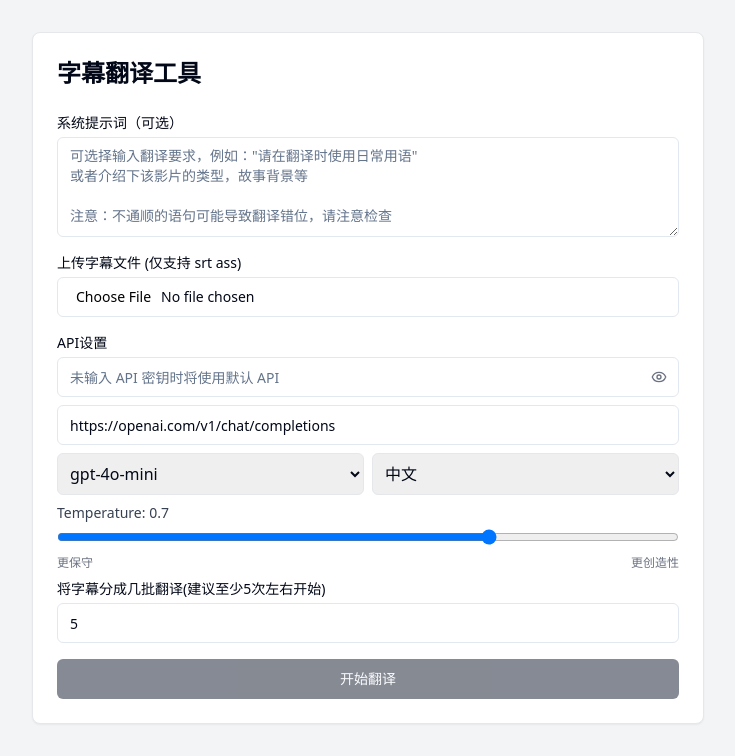
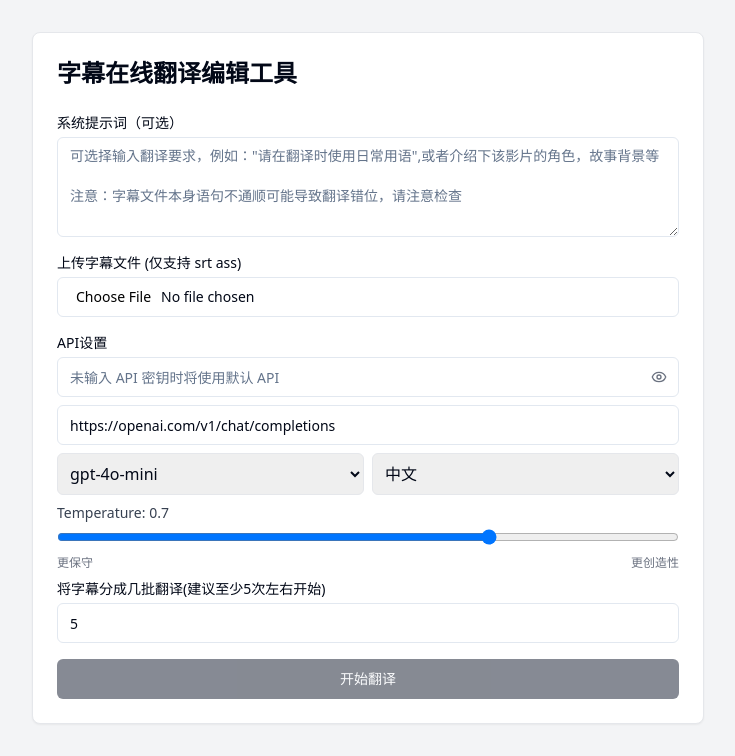
Before and after one commit to xudBKP/subtitle-translator, a Next.js app: page / in a window 1280 px wide. Shown: the top 756 px of the page, without its empty margins (272-1007 px from the left). Built offline with nearby package versions, Linux system fonts and the light colour scheme.

Commit message:
add CNAME

```diff
--- a/src/components/SubtitleTranslator.tsx
+++ b/src/components/SubtitleTranslator.tsx
@@ -625,7 +625,7 @@
     <div>
     <Card className="max-w-2xl mx-auto">
       <CardHeader>
-        <h1 className="text-2xl font-bold">字幕翻译工具</h1>
+        <h1 className="text-2xl font-bold">字幕在线翻译编辑工具</h1>
       </CardHeader>
       <CardContent>
         <div className="space-y-4">
@@ -633,10 +633,9 @@
             <label className="block text-sm font-medium mb-1">系统提示词（可选）</label>
             <Textarea
               placeholder={[
-                '可选择输入翻译要求，例如："请在翻译时使用日常用语"',
-                '或者介绍下该影片的类型，故事背景等',
+                '可选择输入翻译要求，例如："请在翻译时使用日常用语",或者介绍下该影片的角色，故事背景等',
                 '',
-                '注意：不通顺的语句可能导致翻译错位，请注意检查'
+                '注意：字幕文件本身语句不通顺可能导致翻译错位，请注意检查'
               ].join('\n')}
               value={systemPrompt}
               onChange={(e) => setSystemPrompt(e.target.value)}
```
Also changed, not shown: 1 other file (tests, documents, lock files or other folders).
